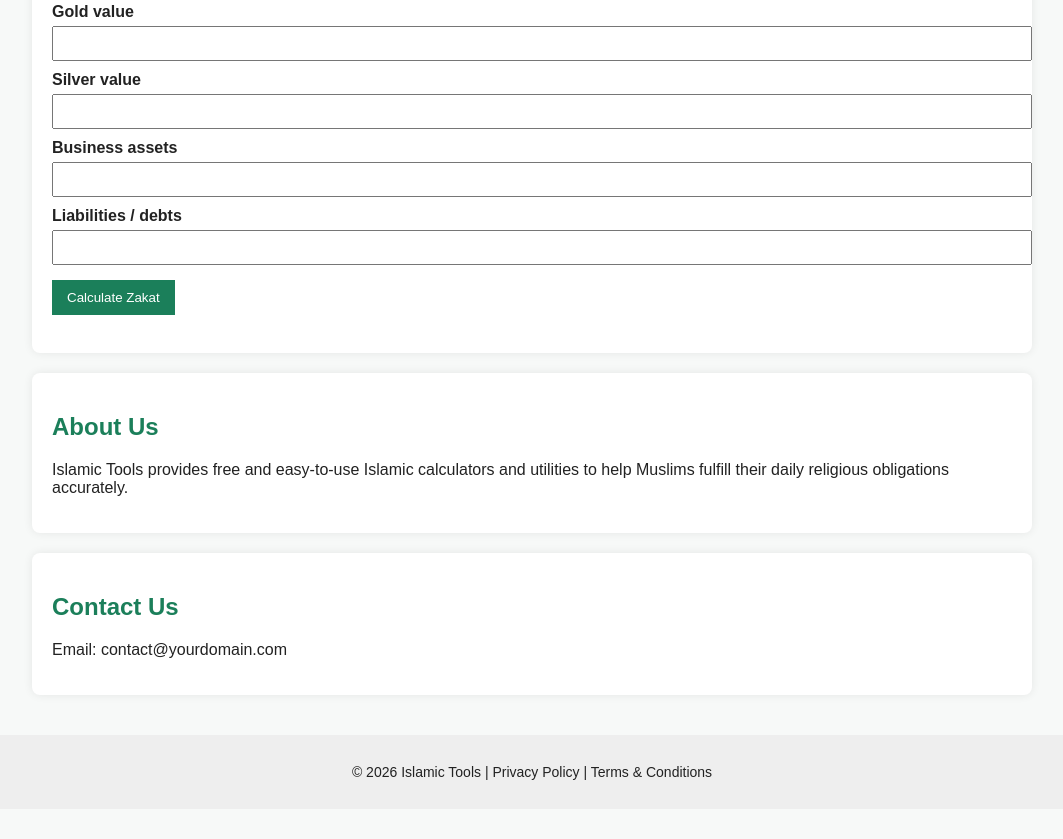
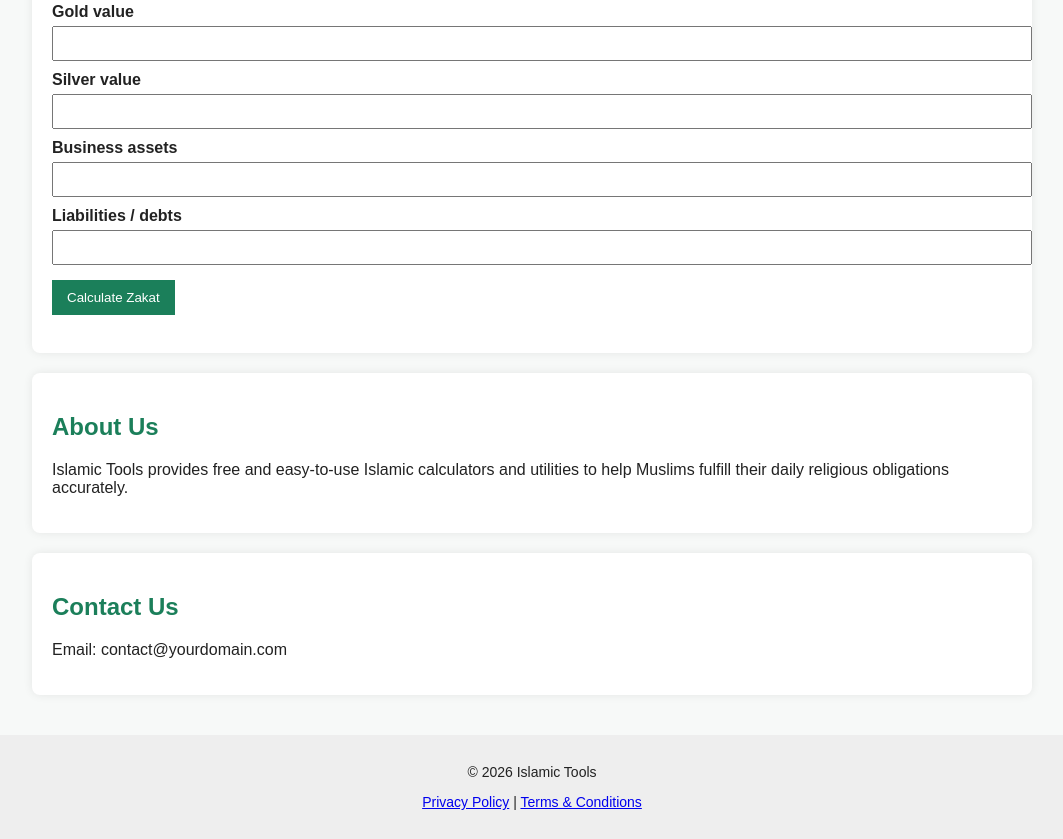
Before and after one commit to mihu8891/mihu8891.github.io, a plain HTML site: page index.html in a window 1280 px wide. Shown: the part 345-1184 px from the top of the page, without its empty margins (108-1171 px from the left). Before the commit the page ends 1154 px from the top, so only its background shows below. Drawn offline with Linux system fonts and the light colour scheme.

Commit message:
Update index.html
Free Islamic online tools including Zakat Calculator and other useful utilities to help Muslims calculate and manage their religious obligations easily.

```diff
--- a/index.html
+++ b/index.html
@@ -52,7 +52,11 @@
     <h2>Contact Us</h2>
     <p>Email: contact@yourdomain.com</p>
   </div></div><footer>
-  <p>© 2026 Islamic Tools | Privacy Policy | Terms & Conditions</p>
+  <p>© 2026 Islamic Tools</p>
+  <p>
+    <a href="privacy-policy.html">Privacy Policy</a> |
+    <a href="terms-and-conditions.html">Terms & Conditions</a>
+  </p>
 </footer><script>
 function calculateZakat() {
   let cash = Number(document.getElementById('cash').value) || 0;
@@ -70,4 +74,4 @@ function calculateZakat() {
   document.getElementById('result').innerText = 'Your Zakat is: Rs ' + zakat.toFixed(2);
 }
 </script></body>
-  </html>
+</html>
```
